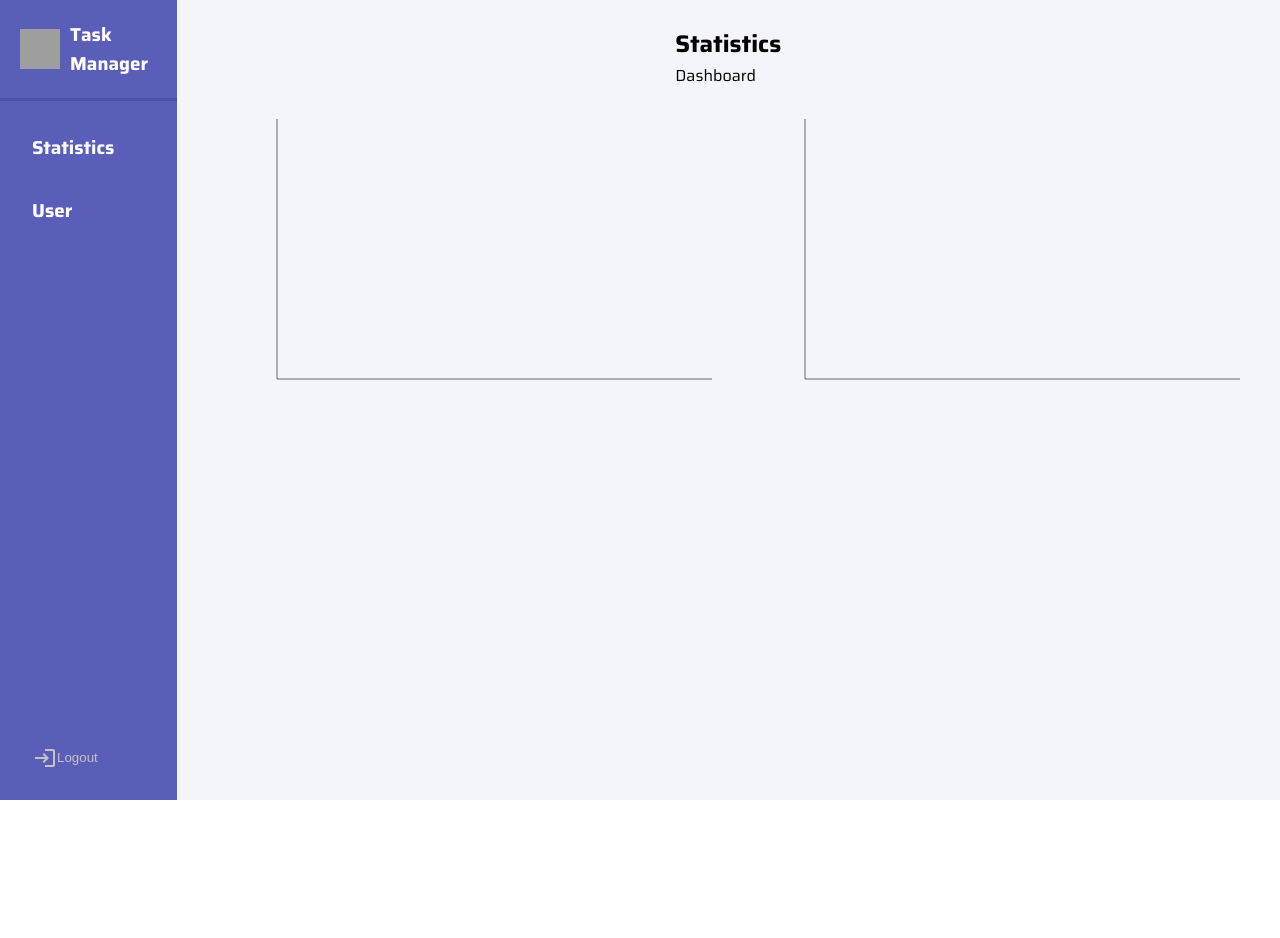
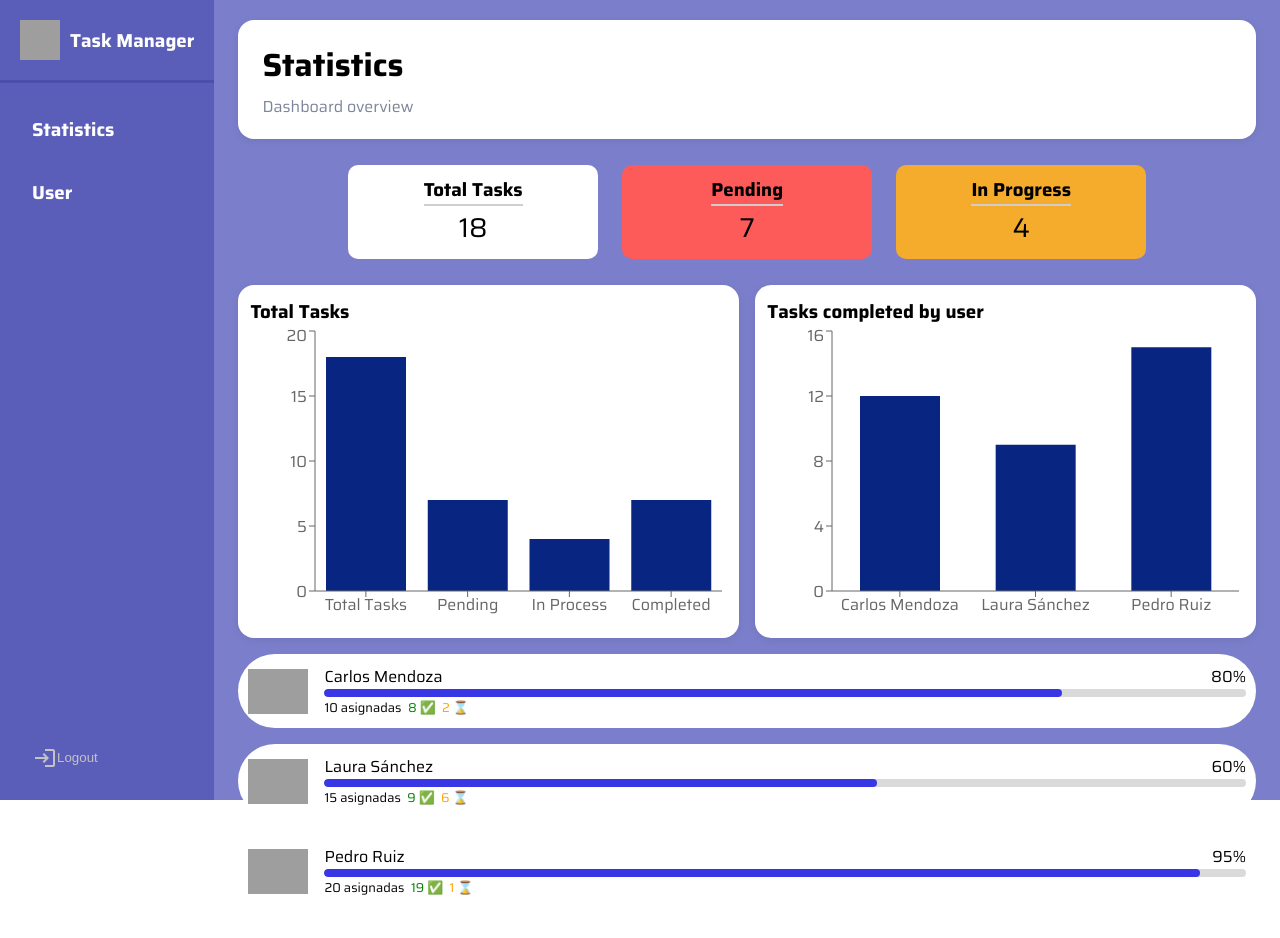
Before and after one commit to Yjsd121/Tasks-Manager, a React (Vite) app: page /AdminView/Dashboard in a window 1280 px wide. Shown: the top 938 px of the page. Before the commit the page ends 800 px from the top, so only its background shows below. Built offline with nearby package versions, Linux system fonts and the light colour scheme; grey boxes are pictures that could not be loaded.

Commit message:
almost completed frontend Desing

```diff
--- a/src/AdminView/Dashboard/Dashboard.css
+++ b/src/AdminView/Dashboard/Dashboard.css
@@ -1,6 +1,80 @@
-.Dashboard-contaier {
+.Dashboard-layout {
+  display: flex;
+  height: 100vh;
+  background: #f4f5fb;
+}
+
+.dashboard-content {
+  flex: 1;
+  display: flex;
+  padding: 0 24px;
+  flex-direction: column;
+  gap: 16px;
+}
+
+.dashboard-header {
+  background: white;
+  border-radius: 16px;
+  padding: 20px 24px;
+  margin-top: 20px;
+  box-shadow: 0 2px 8px rgba(0, 0, 0, .08);
+}
+
+.dashboard-title h2 {
+  margin: 0;
+  font-size: 2rem;
+}
+
+.dashboard-title p {
+  margin-top: 4px;
+  color: #7c8599;
+}
+
+.dashboard-stats {
+  width: 100%;
+}
+
+.charts-grid {
   display: grid;
-  grid-template-columns: repeat(auto-fit, minmax(200px, 1fr));
-  gap: 1.5rem;
+  grid-template-columns: repeat(auto-fit, minmax(400px, 1fr));
+  gap: 16px;
+  width: 100%;
+}
+
+.chart-card {
+  background: white;
+  border-radius: 16px;
+  padding: 12px;
+  box-shadow: 0 2px 8px rgba(0, 0, 0, .08);
+  overflow: hidden;
+}
+
+.minicards {
+  display: grid;
+  grid-template-columns: repeat(auto-fit, minmax(600px, 2fr));
+  gap: 16px;
+  width: 100%;
+}
+
+.minicard {
+  background-color: white;
   padding: 10px;
+  display: flex;
+  flex-direction: row;
+  align-items: center;
+  gap: 1rem;
+  border-radius: 50px;
 }
+
+.tiitle-tasks {
+  display: flex;
+  justify-content: space-between;
+}
+
+.tasks-cont {
+  display: flex;
+  flex-direction: row;
+  align-items: center;
+  gap: .4rem;
+  font-size: .8rem;
+}
--- a/src/AdminView/Dashboard/Dashboard.jsx
+++ b/src/AdminView/Dashboard/Dashboard.jsx
@@ -1,29 +1,72 @@
 import './Dashboard.css'
 import { SideBar } from '../../components/SideBar/SideBar'
 import MyChart from '../../components/barchar'
+import { Minichart } from '../../components/minichart/minichart'
+
+import { taskStatusData } from '../../mock/Taskschart.js'
+import { employeeCompletedTasks } from '../../mock/userscompleted.js'
+import { usersMiniCards } from '../../mock/userdata2.js'
 
 export function Dashboard() {
   return (
-    <section>
-      <section className='AdminView-container'>
+    <section className='Dashboard-layout'>
       <SideBar />
-        <section className='container'>
-          <section className='Title-container'>
-            <div className='title'>
+      <main className='dashboard-content'>
+        <section className='dashboard-header'>
+          <div className='dashboard-title'>
             <h2>Statistics</h2>
-              <p>Dashboard</p>
+            <p>Dashboard overview</p>
           </div>
         </section>
-          <div className='Dashboard-contaier'>
-            <div>
-              <MyChart />
+
+        <section className='dashboard-stats'>
+          <Minichart />
+        </section>
+
+        <section className='charts-grid'>
+          <div className='chart-card'>
+            <h3>Total Tasks</h3>
+            <MyChart data={taskStatusData} />
           </div>
-            <div>
-              <MyChart />
+
+          <div className='chart-card'>
+            <h3>Tasks completed by user</h3>
+            <MyChart data={employeeCompletedTasks} />
+          </div>
+        </section>
+
+        <section className='minicards'>
+          {
+            usersMiniCards.map(user => {
+              const progress =
+                user.asignadas === 0
+                  ? 0
+                  : Math.round(
+                    (user.completed / user.asignadas) * 100
+                  )
+              return (
+                <div key={user.id} className='minicard'>
+                  <img className='icon' src='/TasksIcon.png' />
+                  <div style={{ width: '100%' }}>
+                    <div className='tiitle-tasks'>
+                      <p>{user.nombre}</p>
+                      {progress}%
+                    </div>
+                    <div className='progress-container'>
+                      <div className='progress-bar' style={{ width: `${progress}%` }} />
+                    </div>
+                    <div className='tasks-cont'>
+                      <p>{user.asignadas} asignadas </p>
+                      <p style={{ color: 'green' }}> {user.completed} ✅ </p>
+                      <p style={{ color: 'orange' }}> {user.pending} ⌛ </p>
                     </div>
                   </div>
+                </div>
+              )
+            })
+          }
         </section>
-      </section>
+      </main>
     </section>
   )
 }
--- a/src/AdminView/UserView/AdminView.css
+++ b/src/AdminView/UserView/AdminView.css
@@ -1,75 +1,102 @@
 .AdminView-container {
   display: flex;
-  flex-direction: row;
+  min-height: 100vh;
   background-color: #f4f5fb;
 }
 
-.container {
-  width: 100%;
+.admin-content {
+  flex: 1;
+  padding: 0 24px;
   display: flex;
   flex-direction: column;
-  gap: 1rem;
-  padding: 25px;
+  gap: 24px;
 }
 
-.Title-container {
+.header-card {
+  background: white;
+  border-radius: 18px;
+  padding: 24px 32px;
+  margin-top: 20px;
   display: flex;
-  flex-direction: row;
-  justify-content: space-around;
+  justify-content: space-between;
   align-items: center;
+  box-shadow: 0 2px 10px rgba(0, 0, 0, .08);
 }
 
-.Title-container button {
-  width: 150px;
-  background-color: #7b7fcb;
-  outline: none;
-  border: solid 3px rgb(114, 117, 189);
-  box-shadow: 0px 3px 0 0 rgba(114, 117, 189, .8);
-  transition: all .3s ease;
-  color: white;
+.title {
+  display: flex;
+  flex-direction: column;
 }
 
-.Title-container button:hover {
+.title h2 {
+  margin: 0;
+  font-size: 2rem;
+  font-weight: 700;
+}
+
+.title p {
+  margin-top: 6px;
+  color: #7c8599;
+}
+
+.btn-add-user {
+  width: 165px;
+  height: 44px;
+  border: none;
+  border-radius: 12px;
+  background-color: #7b7fcb;
+  color: white;
+  font-weight: 600;
+  cursor: pointer;
+  transition: all .3s ease;
+  box-shadow: 0 3px 0 rgba(114, 117, 189, .8);
+}
+
+.btn-add-user:hover {
   background-color: #6a6eba;
 }
-.Title-container button:active {
-  box-shadow: 0px 0px 0 0 rgba(157, 53, 253, .5);
+
+.btn-add-user:active {
   transform: translateY(3px);
+  box-shadow: none;
 }
 
-.table-container {
+.stats-section {
   width: 100%;
-  display: flex;
+}
+
+.table-section {
+  width: 100%;
 }
 
 .users-table {
-  width: 60%;
+  width: 100%;
   border-collapse: collapse;
-  background: rgb(255, 255, 255);
-  border-radius: 15px;
+  background: white;
+  border-radius: 18px;
   overflow: hidden;
-  box-shadow: 0 2px 10px rgba(0, 0, 0, .1);
+  box-shadow: 0 2px 10px rgba(0, 0, 0, .08);
 }
 
 .users-table thead {
-  background: #e0e0e0;
+  background: #f5f6fa;
 }
 
 .users-table th {
   text-align: left;
-  padding: 16px;
+  padding: 18px;
   font-size: .8rem;
   text-transform: uppercase;
   color: #64748b;
 }
 
 .users-table td {
-  padding: 16px;
+  padding: 18px;
   border-top: 1px solid #e2e8f0;
 }
 
 .users-table tbody tr:hover {
-  background: #f8fafc;
+  background: #fafbfc;
 }
 
 .role {
@@ -89,37 +116,48 @@
 }
 
 .progress-container {
-  width: 100px;
+  width: 100%;
   height: 8px;
-
-  background: #e5e7eb;
+  background: #dadada;
   border-radius: 10px;
   overflow: hidden;
 }
 
 .progress-bar {
   height: 100%;
-  background: #14b8a6;
+  background-color: rgb(57, 54, 230);
   border-radius: 10px;
 }
 
 .btn-table {
-  padding: 5px;
+  padding: 6px 10px;
+  border: none;
+  border-radius: 8px;
   background-color: #cfd1d4;
-  border: solid 1px transparent;
+  cursor: pointer;
   transition: all .3s ease;
 }
 
-.btn-table:active {
-  scale: 1.25;
+.btn-table:hover {
+  background-color: #bfc3c8;
 }
 
-.contaier-style {
-  padding: 25px;
-  width: 57%;
-  display: flex;
-  justify-content: space-between;
-  background-color: rgb(255, 255, 255);
-  border-radius: 25px;
-  box-shadow: 2px 3px 3px 0px rgba(0, 0, 0, .5);
+.btn-table:active {
+  transform: scale(1.1);
 }
+
+@media (max-width: 900px) {
+  .admin-content {
+    padding: 16px;
+  }
+
+  .header-card {
+    flex-direction: column;
+    align-items: flex-start;
+    gap: 16px;
+  }
+
+  .btn-add-user {
+    width: 100%;
+  }
+}
--- a/src/AdminView/UserView/AdminView.jsx
+++ b/src/AdminView/UserView/AdminView.jsx
@@ -3,27 +3,39 @@ import { SideBar } from '../../components/SideBar/SideBar'
 import { UsersTable } from '../../components/table/Table'
 import './AdminView.css'
 import { users } from '../../mock/userdata'
+import { useState } from 'react'
+import { Modal } from '../../components/modal/modal'
 
 export function AdminView() {
-  const totalusers = 4
+  const totalusers = users.length
+  const [show, setshow] = useState(false)
   return (
-    <section>
-      <section className='AdminView-container'>
-        <SideBar />
-        <section className='container'>
-          <div className='contaier-style'>
-            <div className='title'>
-              <h2>Users Manage</h2>
-              <p>{totalusers} registered users in total</p>
-            </div>
-            <button>Add User</button>
+    <section className='AdminView-container'>
+      <SideBar />
+      <main className='admin-content'>
+        <section className='header-card'>
+          <div className='title'>
+            <h2>Gestión de Usuarios</h2>
+            <p>{totalusers} usuarios registrados</p>
+          </div>
 
-          </div>
+          <button onClick={() => { setshow(true) }} className='btn-add-user'>
+            Nuevo Usuario
+          </button>
+        </section>
+
+        <section className='stats-section'>
           <Minichart />
+        </section>
+
+        <section className='table-section'>
           <UsersTable users={users} />
+        </section>
 
-        </section>
-      </section>
+        {
+          show && <Modal />
+        }
+      </main>
     </section>
   )
 }
--- a/src/components/minichart/minichart.css
+++ b/src/components/minichart/minichart.css
@@ -1,6 +1,7 @@
 .minichart-container {
   display: grid;
   grid-template-columns: repeat(auto-fit, minmax(250px, 250px));
+  justify-content: center;
   gap: 1.5rem;
   padding: 10px;
 }
--- /dev/null
+++ b/src/mock/Taskschart.js
@@ -0,0 +1,18 @@
+export const taskStatusData = [
+  {
+    Category: 'Total Tasks',
+    Total: 18
+  },
+  {
+    Category: 'Pending',
+    Total: 7
+  },
+  {
+    Category: 'In Process',
+    Total: 4
+  },
+  {
+    Category: 'Completed',
+    Total: 7
+  }
+]
--- /dev/null
+++ b/src/mock/userdata2.js
@@ -0,0 +1,34 @@
+export const usersMiniCards = [
+  {
+    id: 1,
+    nombre: 'Carlos Mendoza',
+    progress: 80,
+    asignadas: 10,
+    completed: 8,
+    pending: 2
+  },
+  {
+    id: 2,
+    nombre: 'Laura Sánchez',
+    progress: 60,
+    asignadas: 15,
+    completed: 9,
+    pending: 6
+  },
+  {
+    id: 3,
+    nombre: 'Pedro Ruiz',
+    progress: 95,
+    asignadas: 20,
+    completed: 19,
+    pending: 1
+  },
+  {
+    id: 4,
+    nombre: 'Ana Torres',
+    progress: 45,
+    asignadas: 11,
+    completed: 5,
+    pending: 6
+  }
+]
--- /dev/null
+++ b/src/mock/userscompleted.js
@@ -0,0 +1,15 @@
+export const employeeCompletedTasks = [
+  {
+    Category: 'Carlos Mendoza',
+    Total: 12
+  },
+  {
+
+    Category: 'Laura Sánchez',
+    Total: 9
+  },
+  {
+    Category: 'Pedro Ruiz',
+    Total: 15
+  }
+]
```
Lines whose indentation alone changed are shown as unchanged.
